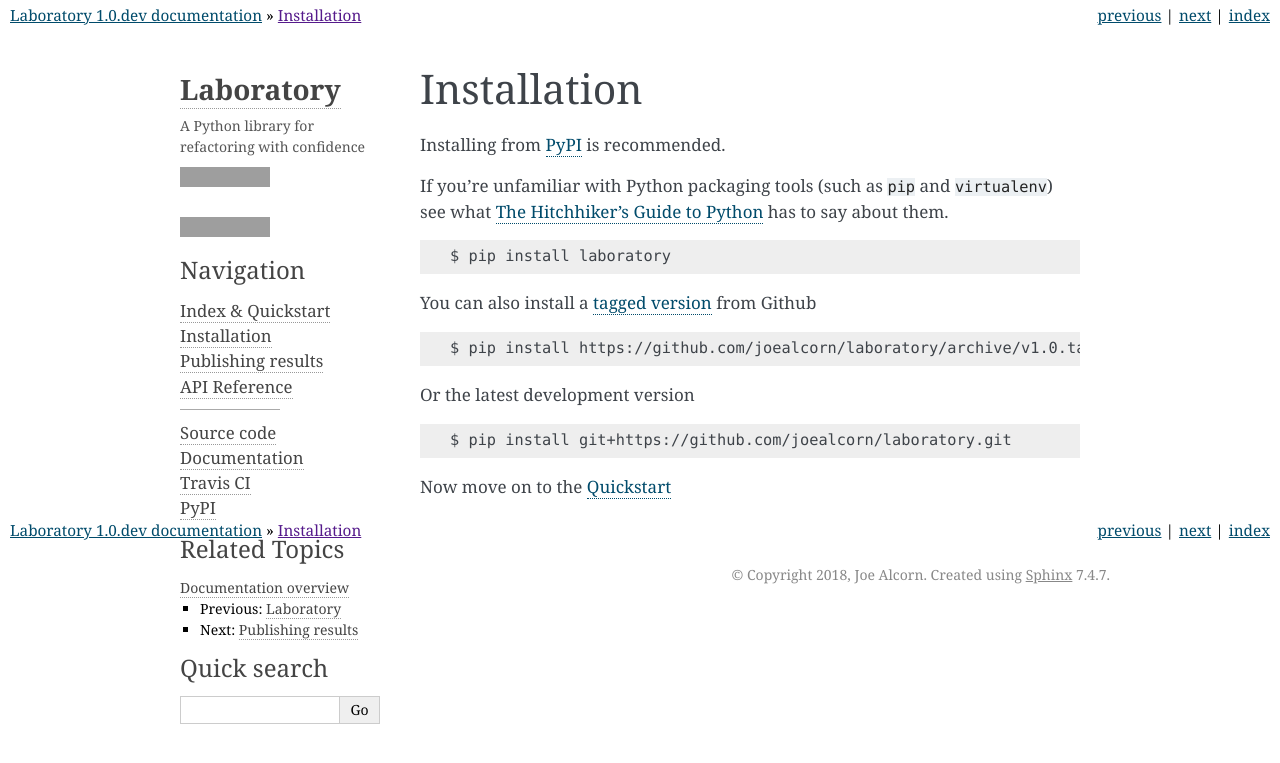
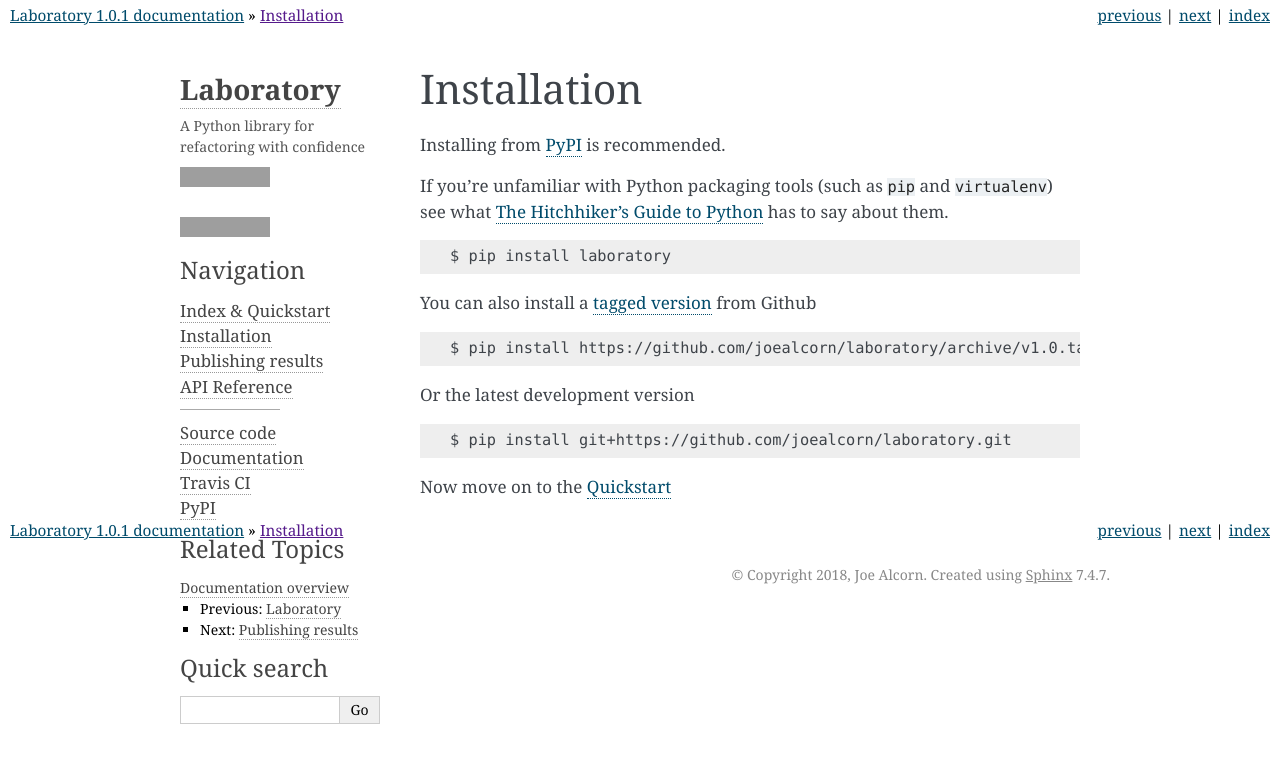
Before and after one commit to joealcorn/laboratory, a Sphinx documentation site: the page built from docs/installation.rst, in a window 1280 px wide, cut to the strip 0-763 px from the top of the page. Built offline with Sphinx 7.4.7, drawn with Linux system fonts in a browser that asks for light colours; comment, search, counter and statistics services are not loaded; part of the change alters nothing that is shown; grey boxes are pictures that could not be loaded.

```diff
--- a/docs/conf.py
+++ b/docs/conf.py
@@ -21,6 +21,7 @@ import sys
 from collections import OrderedDict
 
 sys.path.insert(0, os.path.abspath('..'))
+import laboratory
 
 # -- General configuration ------------------------------------------------
 
@@ -57,9 +58,9 @@ author = u'Joe Alcorn'
 # built documents.
 #
 # The short X.Y version.
-version = u'1.0'
+version = laboratory.__version__
 # The full version, including alpha/beta/rc tags.
-release = u'1.0.dev'
+release = laboratory.__version__
 
 # The language for content autogenerated by Sphinx. Refer to documentation
 # for a list of supported languages.
```
